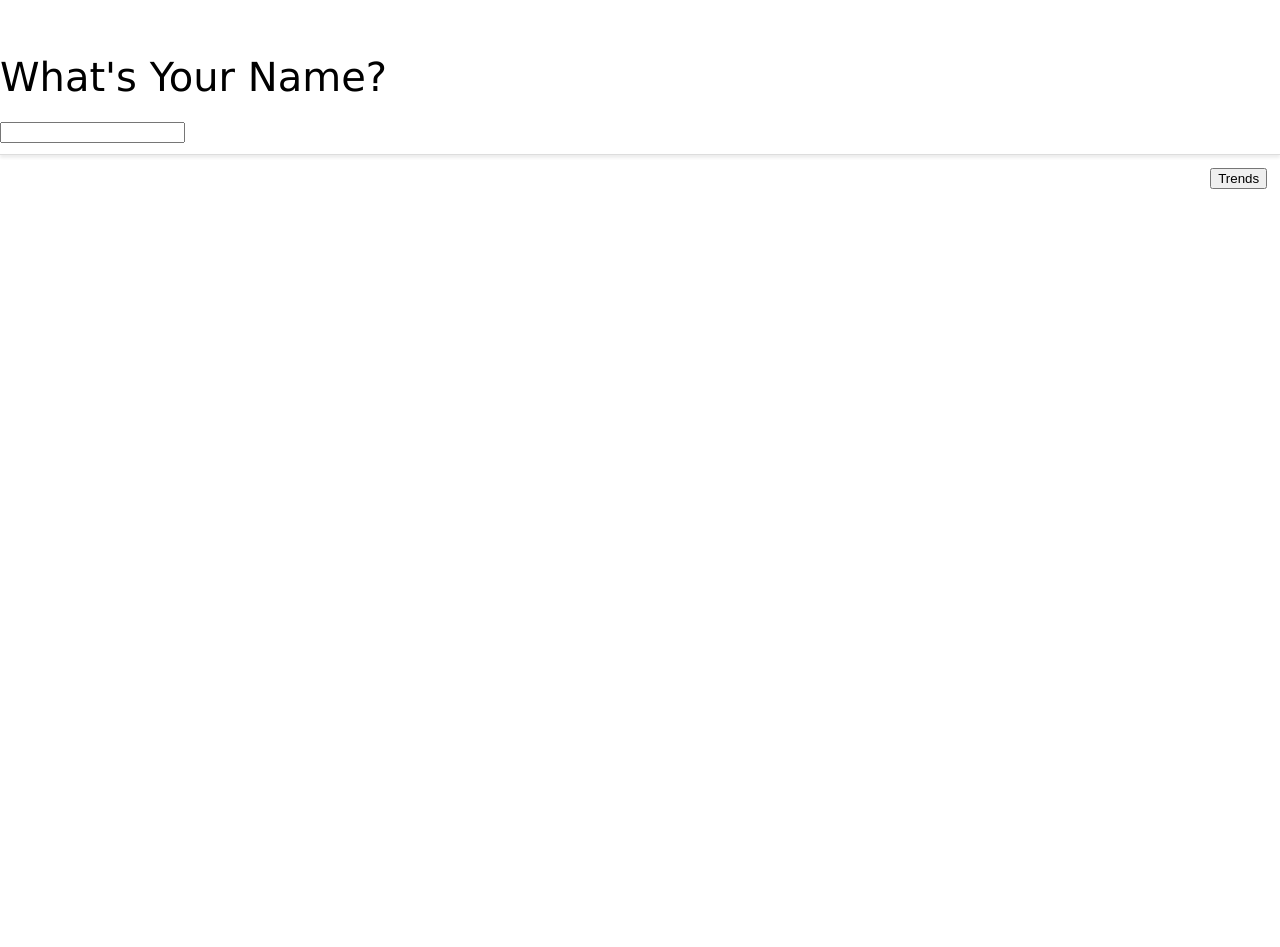
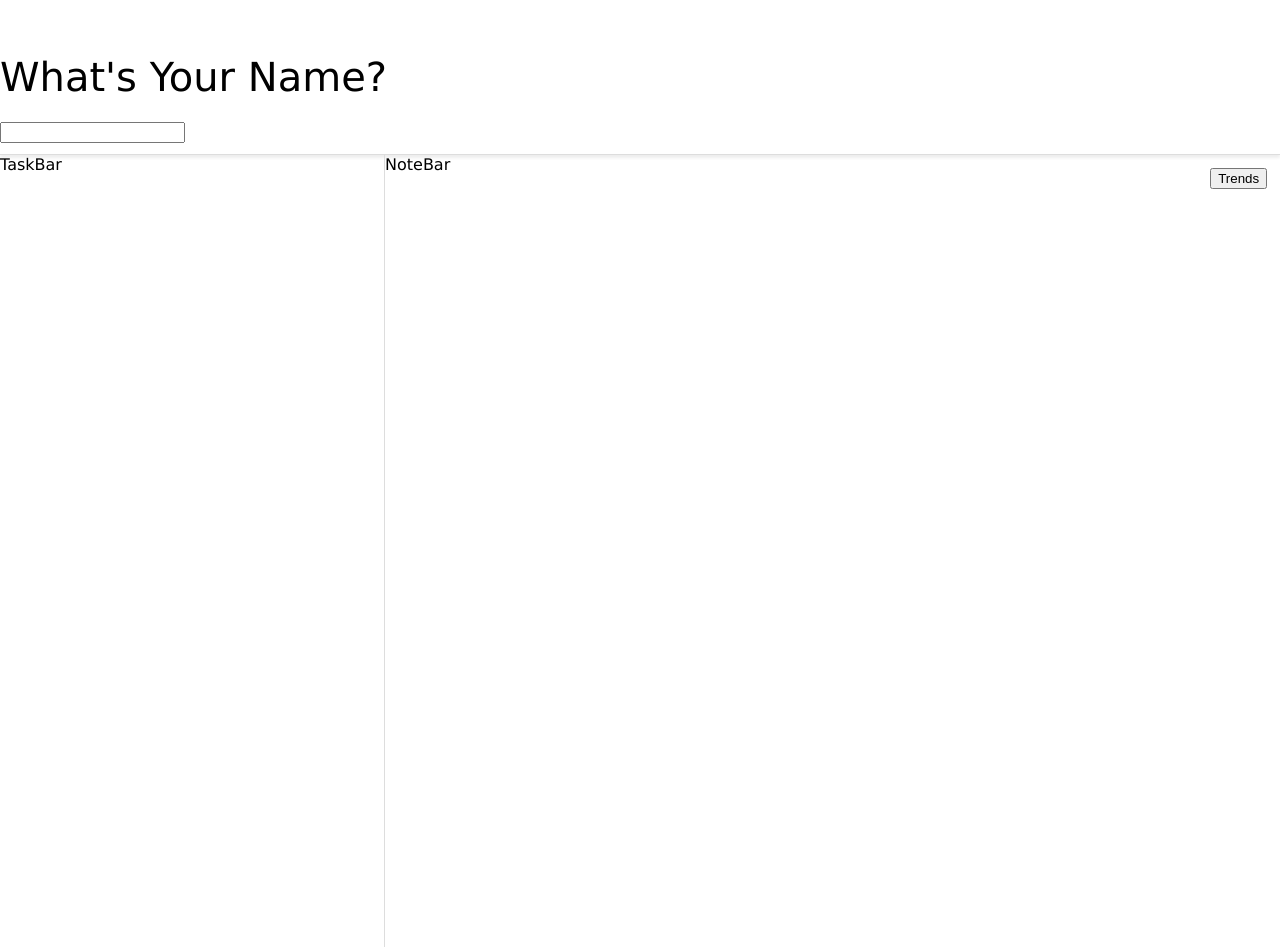
Before and after one commit to bsitenga/HomeNote, a React (Create React App) app in the folder homenote/: page / in a window 1280 px wide. Before the commit the page ends 800 px from the top, so only its background shows below. Built offline with nearby package versions, Linux system fonts and the light colour scheme.

Commit message:
created homepage skeleton

```diff
--- a/homenote/src/App.css
+++ b/homenote/src/App.css
@@ -1,3 +1,5 @@
 body {
     font-family: "Verdana";
+    overflow-y: hidden;
+    overflow-x: hidden;
 }
--- a/homenote/src/App.js
+++ b/homenote/src/App.js
@@ -1,12 +1,16 @@
 import React from 'react';
 import './App.css';
 import InfoBar from './components/InfoBar';
+import TaskBar from './components/TaskBar';
+import NoteBar from './components/NoteBar';
 
 function App() {
 
   return (
     <div className="App">
       <InfoBar />
+      <TaskBar />
+      <NoteBar />
     </div>
   );
 }
--- /dev/null
+++ b/homenote/src/components/NoteBar.css
@@ -0,0 +1,5 @@
+.NoteBar {
+    display: inline-block;
+    width: 55vw;
+    height: 99vh;
+}
--- /dev/null
+++ b/homenote/src/components/NoteBar.js
@@ -0,0 +1,13 @@
+import React from 'react';
+import './NoteBar.css';
+
+function NoteBar() {
+
+  return (
+    <div className="NoteBar">
+      NoteBar
+    </div>
+  );
+}
+
+export default NoteBar;
--- /dev/null
+++ b/homenote/src/components/TaskBar.css
@@ -0,0 +1,6 @@
+.TaskBar {
+    display: inline-block;
+    width: 30vw;
+    border-right: 1px solid #ddd;
+    height: 99vh;
+}
--- /dev/null
+++ b/homenote/src/components/TaskBar.js
@@ -0,0 +1,13 @@
+import React from 'react';
+import './TaskBar.css';
+
+function TaskBar() {
+
+  return (
+    <div className="TaskBar">
+      TaskBar
+    </div>
+  );
+}
+
+export default TaskBar;
```
